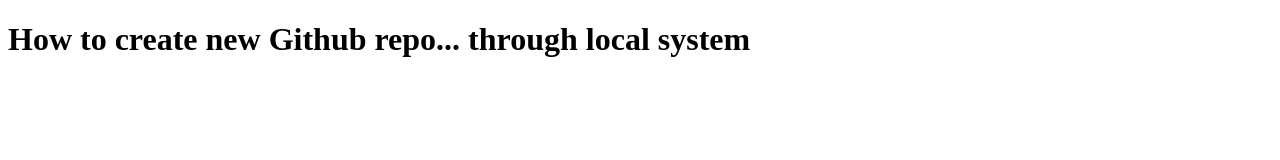
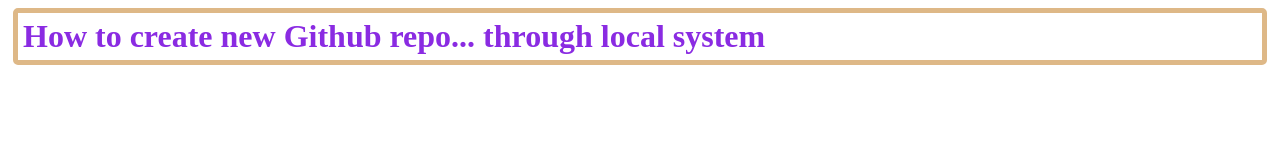
Before and after one commit to KUSH-TRAMBADIYA/Demo-Project, a plain HTML site: page index.html in a window 1280 px wide. Drawn offline with Linux system fonts and the light colour scheme.

Commit message:
Add new Style

```diff
--- a/index.html
+++ b/index.html
@@ -4,6 +4,7 @@
     <meta charset="UTF-8">
     <meta name="viewport" content="width=device-width, initial-scale=1.0">
     <title>Demo2</title>
+    <link rel="stylesheet" href="style.css">
 </head>
 <body>
 
--- /dev/null
+++ b/style.css
@@ -0,0 +1,7 @@
+h1{
+    color: blueviolet;
+    border: 5px solid burlywood;
+    border-radius: 5px;
+    padding: 5px;
+    margin: 5px;
+}
```
